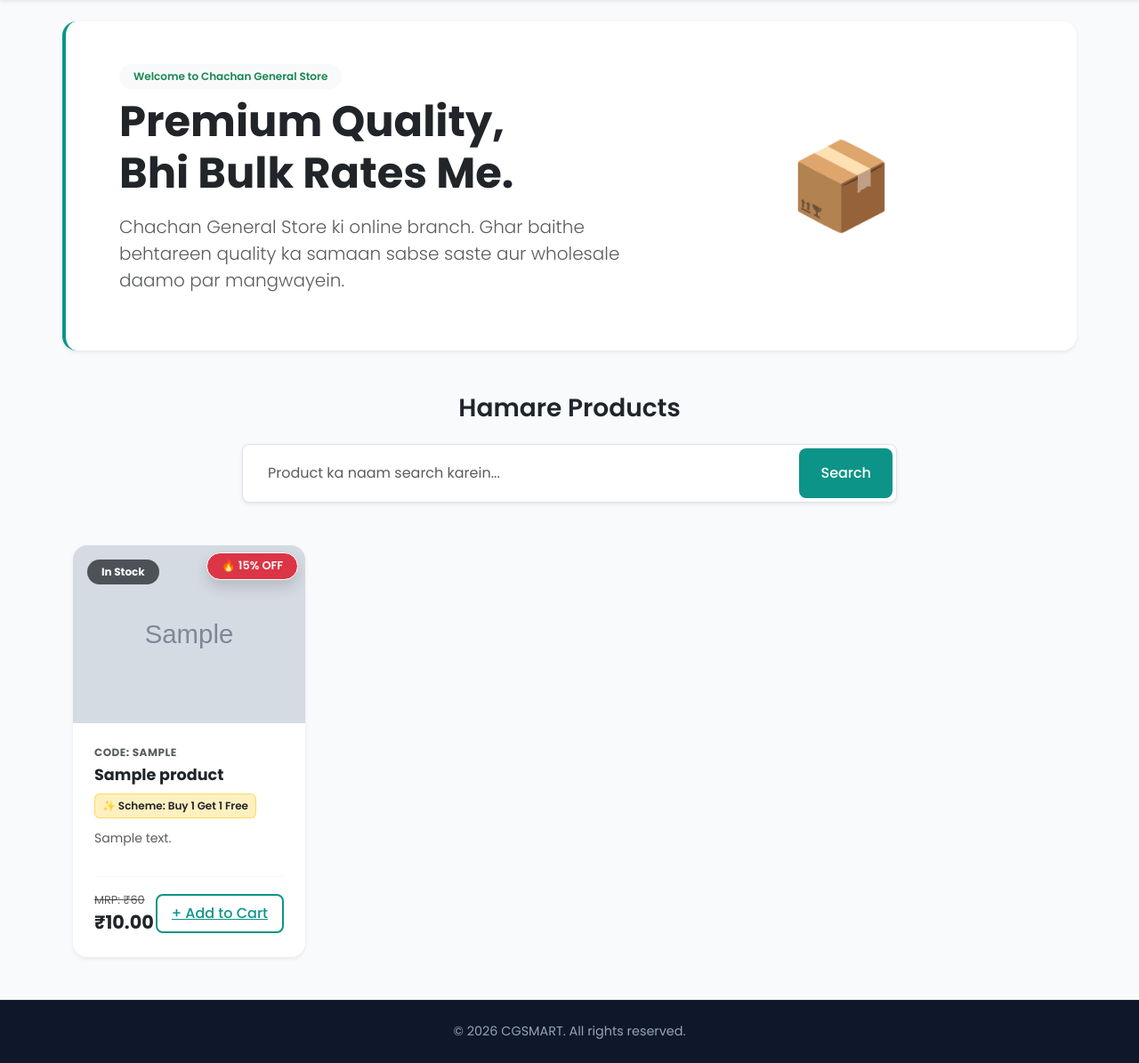
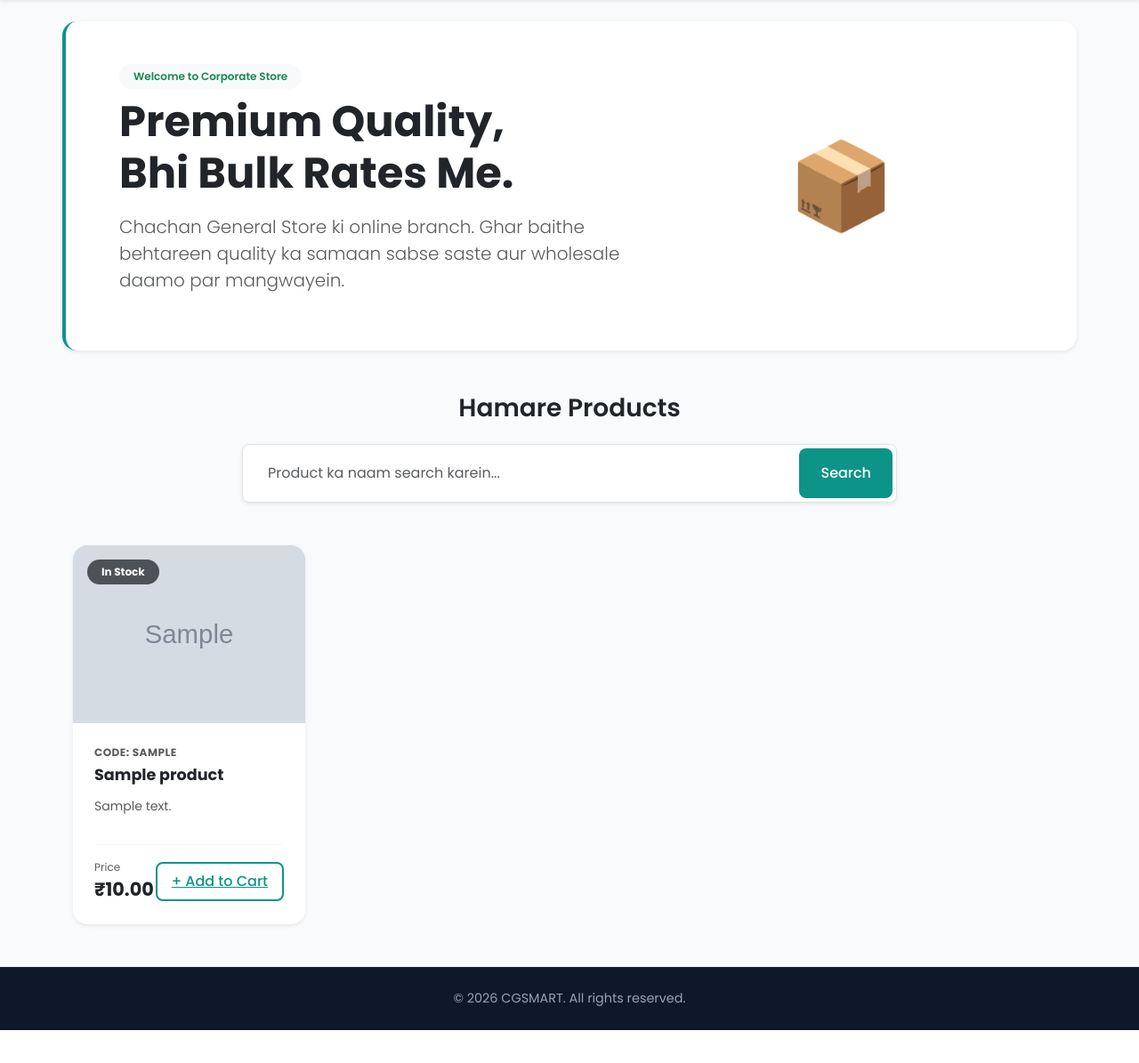
Before and after one commit to pankajchachan2008-rgb/my-online-store, a Django app: page / in a window 1280 px wide. Shown: the part 81-1276 px from the top of the page at 89% size. After the commit the page ends 1239 px from the top, so only its background shows below. Run offline with Django 5.2, Linux system fonts and the light colour scheme; tables that the repository leaves empty hold one stand-in row (values such as "Sample post"); grey boxes marked "Sample" are stand-in pictures.

Commit message:
Removed hardcoded discount stickers and scheme highlights from homepage

```diff
--- a/products/templates/products/product_list.html
+++ b/products/templates/products/product_list.html
@@ -3,7 +3,7 @@
 
 <div class="row mb-5 align-items-center bg-white rounded-4 p-5 shadow-sm border-start border-4 border-info" style="border-left-color: #0d9488 !important;">
     <div class="col-md-7">
-        <span class="badge bg-light text-success mb-2 px-3 py-2 rounded-pill fw-semibold">Welcome to Chachan General Store</span>
+        <span class="badge bg-light text-success mb-2 px-3 py-2 rounded-pill fw-semibold">Welcome to Corporate Store</span>
         <h1 class="display-5 fw-bold text-dark mb-3">Premium Quality,<br>Bhi Bulk Rates Me.</h1>
         <p class="lead text-muted">Chachan General Store ki online branch. Ghar baithe behtareen quality ka samaan sabse saste aur wholesale daamo par mangwayein.</p>
     </div>
@@ -30,12 +30,6 @@
                  onmouseover="this.style.transform='translateY(-8px)'; this.style.boxShadow='0 12px 24px rgba(0,0,0,0.1)';"
                  onmouseout="this.style.transform='translateY(0)'; this.style.boxShadow='0 4px 6px rgba(0,0,0,0.05)';">
 
-                <div class="position-absolute top-0 end-0 m-2" style="z-index: 2;">
-                    <span class="badge bg-danger rounded-pill shadow px-3 py-2" style="font-size: 0.8rem; font-weight: 600; border: 1.5px solid white;">
-                        🔥 15% OFF
-                    </span>
-                </div>
-
                 <span class="position-absolute top-0 start-0 m-3 badge bg-dark bg-opacity-75 rounded-pill px-3 py-2" style="font-size: 0.75rem; z-index: 2;">
                     In Stock
                 </span>
@@ -52,19 +46,13 @@
                     <span class="text-uppercase text-muted fw-bold mb-1" style="font-size: 0.75rem; letter-spacing: 0.5px;">Code: {{ product.sku }}</span>
                     <h5 class="card-title fw-bold text-dark mb-2" style="font-size: 1.1rem; line-height: 1.4;">{{ product.name }}</h5>
 
-                    <div class="mb-2">
-                        <span class="bg-warning bg-opacity-25 text-dark px-2 py-1 rounded d-inline-block border border-warning border-opacity-50" style="font-size: 0.75rem; font-weight: 600;">
-                            ✨ Scheme: Buy 1 Get 1 Free
-                        </span>
-                    </div>
-
                     <p class="card-text text-muted flex-grow-1 mt-1" style="font-size: 0.88rem; display: -webkit-box; -webkit-line-clamp: 2; -webkit-box-orient: vertical; overflow: hidden;">
                         {{ product.description|default:"Premium quality grocery and household selection item." }}
                     </p>
 
                     <div class="d-flex align-items-center justify-content-between mt-3 pt-3 border-top border-light">
                         <div>
-                            <span class="text-muted text-decoration-line-through" style="font-size: 0.8rem; display: block;">MRP: ₹{{ product.price|add:"50" }}</span>
+                            <span class="text-muted" style="font-size: 0.75rem; display: block;">Price</span>
                             <span class="fw-bold text-dark" style="font-size: 1.3rem;">₹{{ product.price }}</span>
                         </div>
                         <a href="{% url 'add_to_cart' product.id %}" class="btn-premium-outline btn-sm py-2 px-3 text-nowrap">
```
